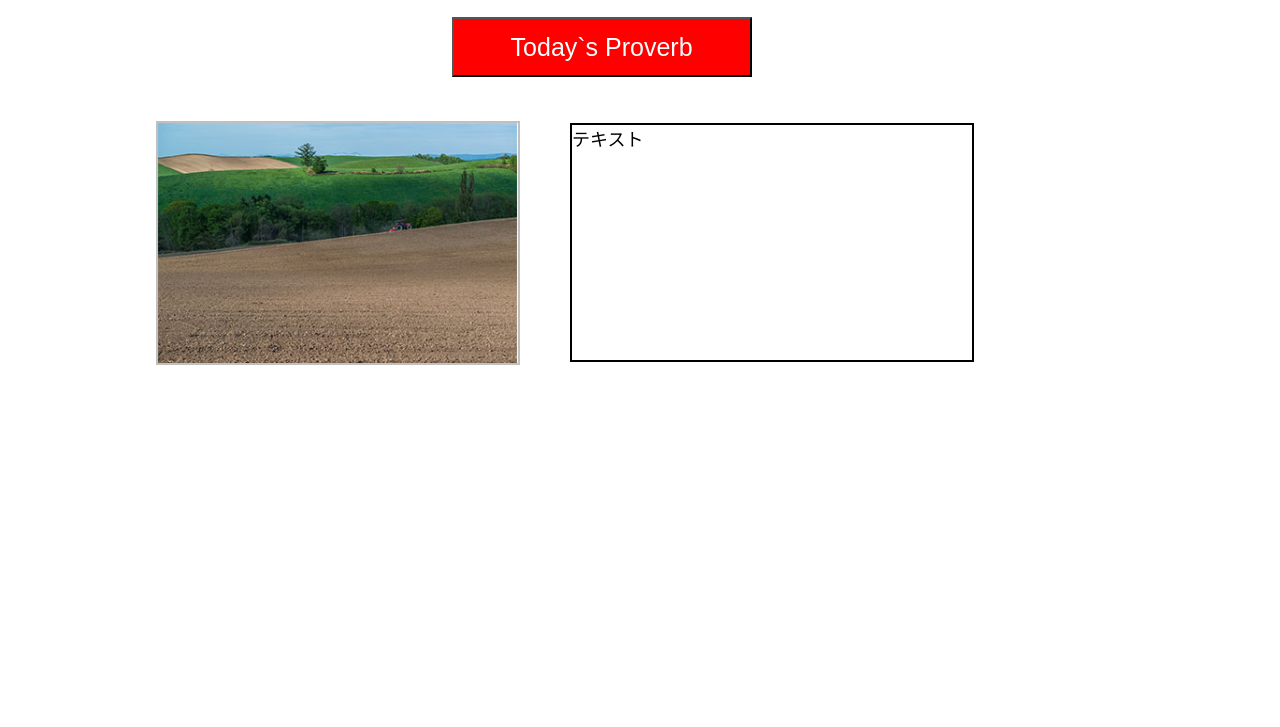
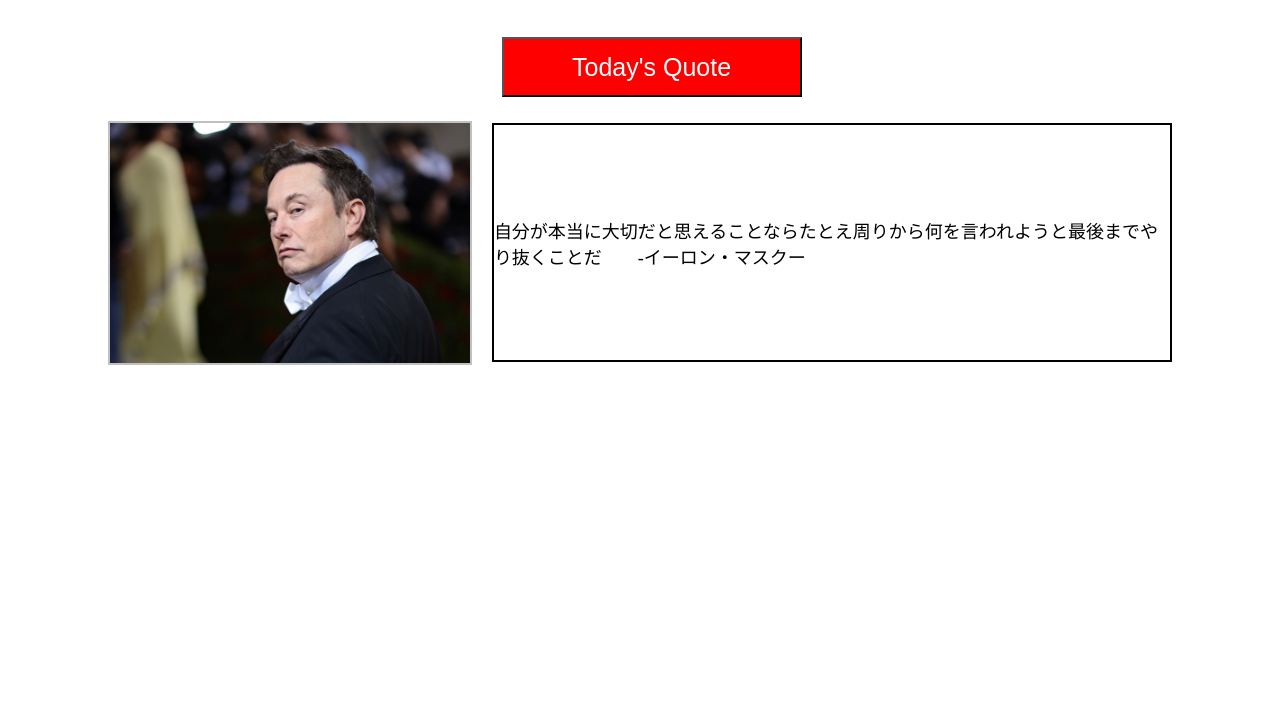
Before and after one commit to teruishi/favorite_proverb, a plain HTML site: page fw_01.html in a window 1280 px wide. Shown: the part 73-800 px from the top of the page. Drawn offline with Linux system fonts and the light colour scheme.

Commit message:
画像とコメントを全て追加

```diff
--- a/css/fw_01.css
+++ b/css/fw_01.css
@@ -4,12 +4,12 @@
     align-items: center;
     position: relative;
     margin-top: 120px;
-    margin-left: 50px;
-    margin-right: 200px;
+    margin-left: 100px;
+    margin-right: 100px;
 }
 
 button {
-    margin: auto;
+    margin: 20px 200px 60px 50px;
     background-color: red;
     width: 300px;
     height: 60px;
@@ -27,11 +27,14 @@ button {
 }
 
 .pw_text {
-    width: 400px;
+    width: 800px;
     height: 235px;
     border: solid 2px black;
-    margin-left: 50px;
+    margin-left: 20px;
     font-size: 18px;
+    display: flex;
+    justify-content: center;
+    align-items: center;
 }
 
 button.textContent {
--- a/fw_01.html
+++ b/fw_01.html
@@ -6,7 +6,7 @@
     <meta http-equiv="X-UA-Compatible" content="IE=edge">
     <meta name="viewport" content="width=device-width, initial-scale=1.0">
     <link rel="stylesheet" href="css/fw_01.css">
-    <title>My Favorite Proverbs</title>
+    <title>My Favorite Quote</title>
     <style>
         img {
             width: 360px;
@@ -18,7 +18,7 @@
 
 <body>
     <header>
-        <h1 class="header">Favorite Proverbs</h1>
+        <h1 class="header">Favorite Quote</h1>
     </header>
 
     <!-- 画像とテキストのセットを表すdiv要素を用意 -->
@@ -32,7 +32,7 @@
     <script>
         // ボタンをクリックしたら新しいペアを表示する
         const button = document.createElement('button');
-        button.textContent = 'Today`s Proverb';
+        button.textContent = "Today's Quote";
         button.addEventListener('click', displayPair);
         document.body.appendChild(button);
 
@@ -40,16 +40,30 @@
         const pairs = [
             {
                 image: 'FW_01.jpg',
-                text: '”誰のどんな課題に向き合うか”を考えるにあたっては、普段から色々なサービスを深く見る癖をつけるのがお勧めです。サービスの表面的なビジネスモデルや、プロダクトの感覚的な良し悪しだけではなく、なぜそれを創ったんだろう？という角度で、そのサービスの「ミッション」や創った人たちの美意識を深く推察すると、自分の企画の参考になるかもしれません。'
+                text: '”誰のどんな課題に向き合うか”を考えるにあたっては、サービスの表面的なビジネスモデルや、プロダクトの感覚的な良し悪しだけではなく、なぜそれを創ったんだろう？という角度でそのサービスの「ミッション」や創った人たちの美意識を深く推察すると、自分の企画の参考になるかもしれません    -児玉浩康-'
             },
             {
-                image: 'about_02.jpg',
-                text: 'テキスト'
+                image: 'FW_02.webp',
+                text: 'Stay hungry. Stay foolish.　　　　　-スティーブ・ジョブズ-'
             },
             {
-                image: 'about_03.jpg',
-                text: 'テキスト3'
+                image: 'FW_03.jpg',
+                text: '自分が本当に大切だと思えることならたとえ周りから何を言われようと最後までやり抜くことだ　　-イーロン・マスクー'
+            },
+            {
+                image: 'FW_04.webp',
+                text: '僕の知ってる成功者たちのほとんどは、ただ単に大好き（love）なことを仕事にしてるだけじゃない。彼らは、気になって仕方がない大切な問題を解決することに没頭しているんだ。そんな彼らを見てると、テニスボールを追いかける犬を思い出すよ。ードリュー・ヒューストン（DropBox共同設立者）'
+            },
+            {
+                image: 'FW_05.jpg',
+                text: '脳がちぎれるほど考えよ　　-孫正義ー'
+            },
+            {
+                image: 'FW_06.jpg',
+                text: 'スタートアップのアイデアを得る方法は、スタートアップのアイデアを考え出そうとすることではない。問題を捜すことだ。できれば自分自身が抱えている問題だと良い。-ポール・グラハムー'
             }
+
+
         ];
 
         // 画像とテキストをランダムに選択する関数
```
Also changed, not shown: css/favorite_provrb.css (+5 -8 lines), FW_02.webp (added), FW_03.jpg (added), FW_04.webp (added), FW_05.jpg (added), FW_06.jpg (added).
